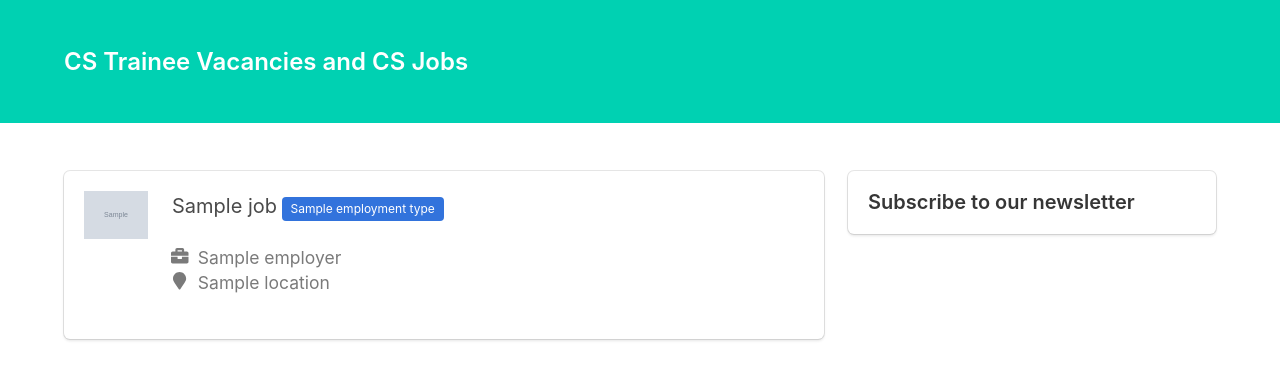
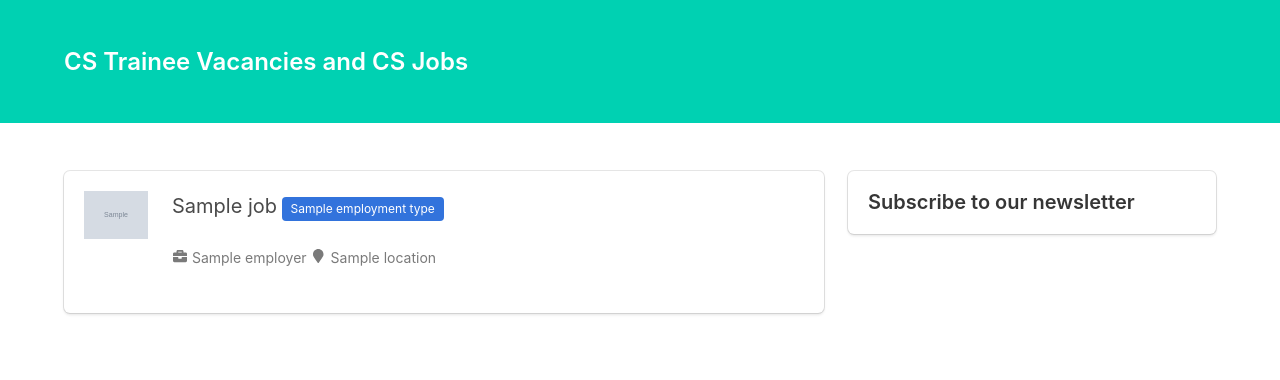
Before and after one commit to vaibhavmule/csclub, a Django app: template templates/index.html in a window 1280 px wide. Shown: the part 52-432 px from the top of the page. Run offline with Django 3.2, Linux system fonts and the light colour scheme; the template is opened without the code that fills it: most values are stand-ins (such as "Sample title", 1, 10 or a date in 2020); grey boxes marked "Sample" are stand-in pictures; some libraries are stand-ins or nearby versions.

Commit message:
fix algnments

```diff
--- a/templates/index.html
+++ b/templates/index.html
@@ -19,9 +19,9 @@
       <div class="box">
         <div class="columns is-mobile">
           <div class="column is-narrow">
-              <figure class="image is-64x64 ">
- <img src="{{ job.employer.logo.url }}" alt="{{ job.title }} at {{job.location}}" >
-</figure>
+            <figure class="image is-64x64 ">
+              <img src="{{ job.employer.logo.url }}" alt="{{ job.title }} at {{job.location}}" >
+            </figure>
 
           </div>
           <div class="column">
@@ -32,20 +32,15 @@
               {% endfor %}
 <br/>
 <br/>
-<h2 class="subtitle has-text-grey"><small>
+<h2 class=" has-text-grey"><small>
 
                 <span class="icon is-small">
                 <i class="fas fa-briefcase"></i>
-                </span>
-                  &nbsp;{{job.employer.title}}
-
-
-                  <br/>
+                </span>&nbsp;{{job.employer.title}}
+                  <br class="is-hidden-desktop">
                               <span class="icon is-small">
                 <i class="fas fa-map-marker"></i>
-
-              </span>
-                   &nbsp;{{job.location}}</small></h2>
+              </span>&nbsp;{{job.location}}</small></h2>
             <p><h2 class="title is-6"></h2>
 
 
```
Also changed, not shown: templates/job_detail.html (+4 -3 lines).
